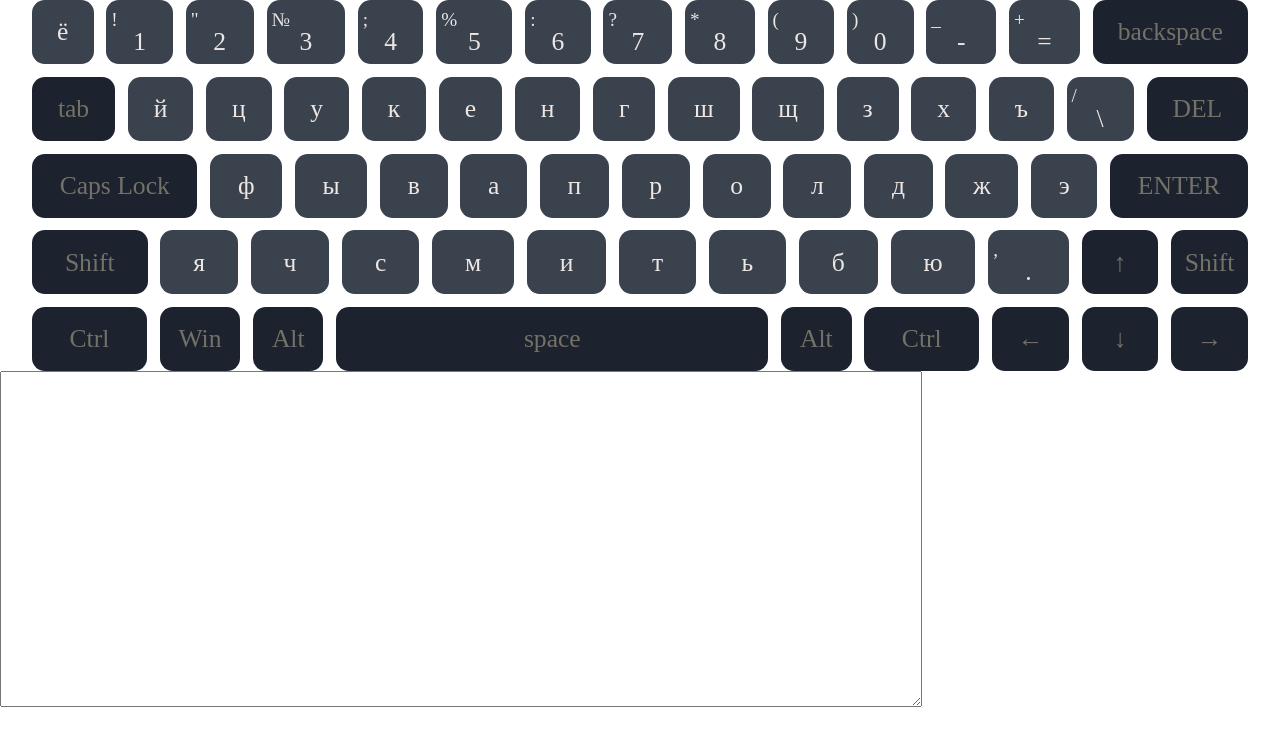
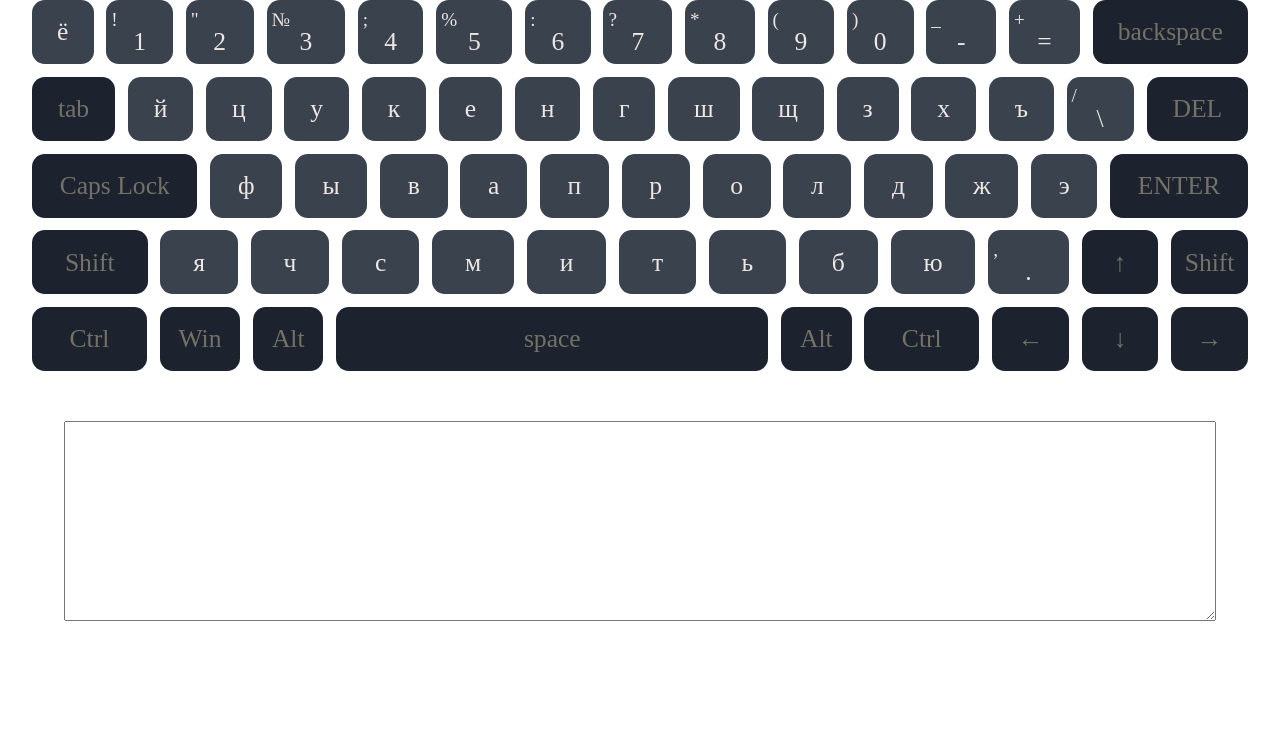
Before and after one commit to maxlmysim/virtual-keyboard, a plain HTML site: page index.html in a window 1280 px wide. Drawn offline with Linux system fonts and the light colour scheme.

Commit message:
feat: add textArea

```diff
--- /dev/null
+++ b/SCSS/layout/_text-area.scss
@@ -0,0 +1,7 @@
+.text-area {
+  width: 90%;
+  height: 200px;
+  margin: 50px auto 0;
+  display: block;
+  font-size: 25px;
+}
--- a/SCSS/main.scss
+++ b/SCSS/main.scss
@@ -12,6 +12,7 @@
 
 //layout
 @import "layout/keyboard";
+@import "layout/text-area";
 
 //pages
 
--- a/script/index.js
+++ b/script/index.js
@@ -232,6 +232,4 @@ keyboard.addEventListener('mouseup', function (event) {
 
 let textArea = document.createElement('textarea');
 textArea.className = 'text-area'
-textArea.rows = '30';
-textArea.cols = '150'
 document.body.appendChild(textArea);
```
Also changed, not shown: SCSS/main.css, 1 other file.
